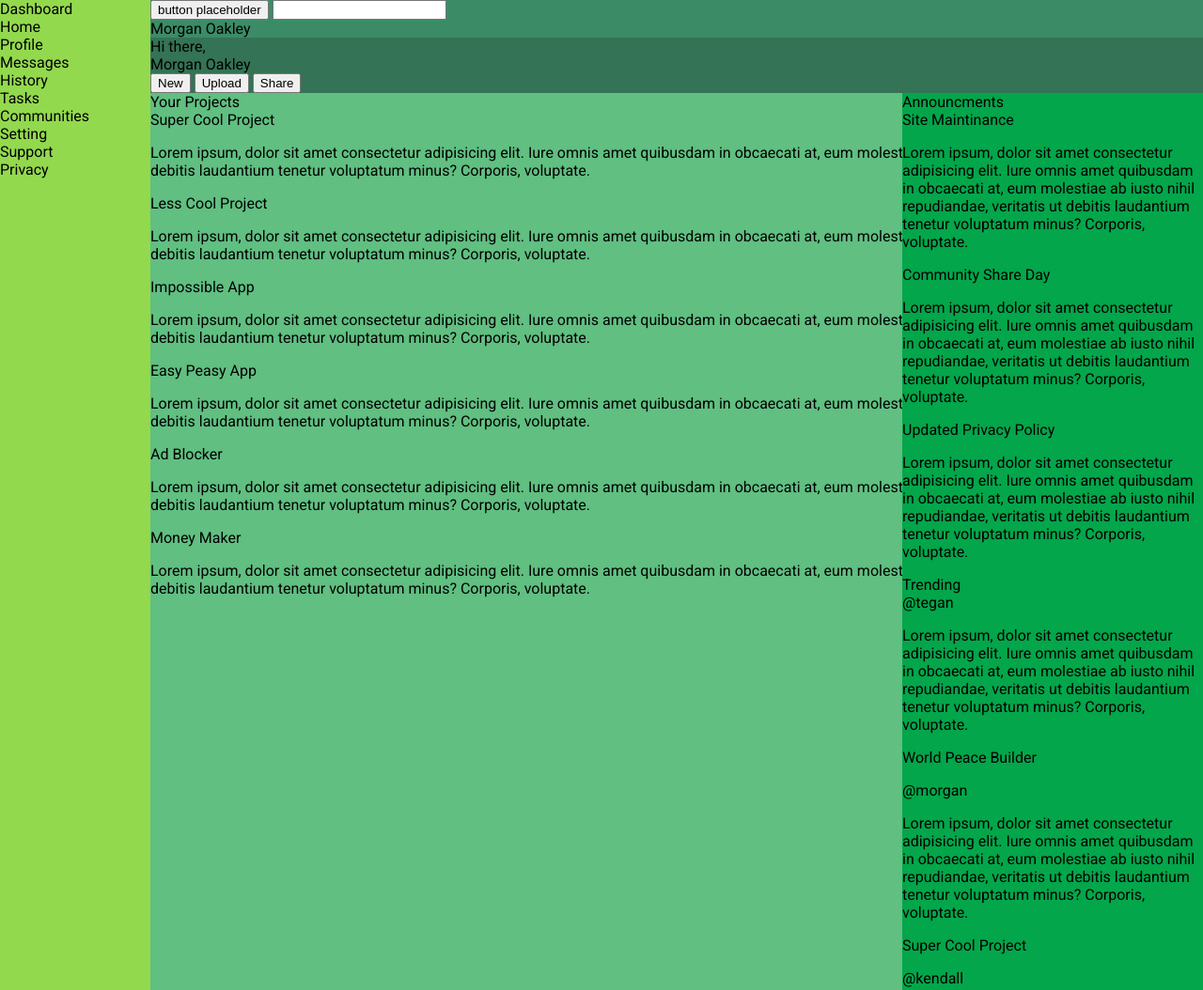
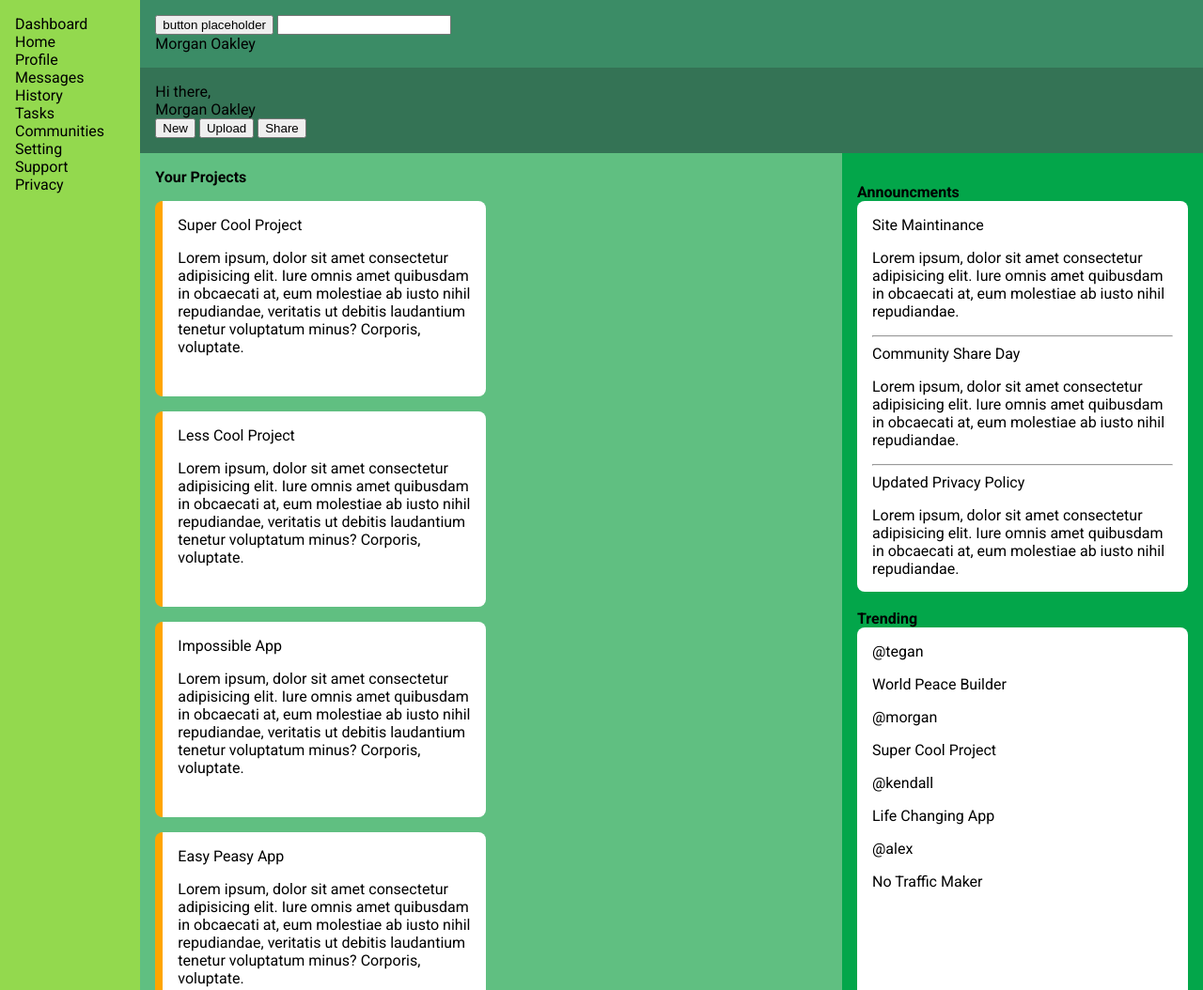
Before and after one commit to StsteveO/Admin-Dashboard, a plain HTML site: page index.html in a window 1280 px wide. Shown: the top 1054 px of the page at 94% size. Drawn offline with Linux system fonts and the light colour scheme; a web font is replaced by a local one.

Commit message:
format article

```diff
--- a/index.html
+++ b/index.html
@@ -62,7 +62,7 @@
             <button>Share</button>
         </nav>
         <article>
-            <div>Your Projects</div>
+            <div class="article-title">Your Projects</div>
             <div class="card 1">
                 <div class="title">Super Cool Project</div>
                 <p>Lorem ipsum, dolor sit amet consectetur adipisicing elit. Iure omnis amet quibusdam in obcaecati at, eum molestiae ab iusto nihil repudiandae, veritatis ut debitis laudantium tenetur voluptatum minus? Corporis, voluptate.</p>
@@ -107,38 +107,37 @@
             </div>
         </article>
         <aside>
-            <div>Announcments</div>
-            <div class="card Announcments">
+            <div class="card-aside-title announcments">Announcments</div>
+            <div class="card-aside announcments">
                 <div class="title">Site Maintinance</div>
-                <p>Lorem ipsum, dolor sit amet consectetur adipisicing elit. Iure omnis amet quibusdam in obcaecati at, eum molestiae ab iusto nihil repudiandae, veritatis ut debitis laudantium tenetur voluptatum minus? Corporis, voluptate.</p>
+                <p>Lorem ipsum, dolor sit amet consectetur adipisicing elit. Iure omnis amet quibusdam in obcaecati at, eum molestiae ab iusto nihil repudiandae.</p>
 
+                <hr>
                 <div class="title">Community Share Day</div>
-                <p>Lorem ipsum, dolor sit amet consectetur adipisicing elit. Iure omnis amet quibusdam in obcaecati at, eum molestiae ab iusto nihil repudiandae, veritatis ut debitis laudantium tenetur voluptatum minus? Corporis, voluptate.</p>
+                <p>Lorem ipsum, dolor sit amet consectetur adipisicing elit. Iure omnis amet quibusdam in obcaecati at, eum molestiae ab iusto nihil repudiandae.</p>
 
+                <hr>
                 <div class="title">Updated Privacy Policy</div>
-                <p>Lorem ipsum, dolor sit amet consectetur adipisicing elit. Iure omnis amet quibusdam in obcaecati at, eum molestiae ab iusto nihil repudiandae, veritatis ut debitis laudantium tenetur voluptatum minus? Corporis, voluptate.</p>
+                <p>Lorem ipsum, dolor sit amet consectetur adipisicing elit. Iure omnis amet quibusdam in obcaecati at, eum molestiae ab iusto nihil repudiandae.</p>
             </div>
 
-            <div>Trending</div>
-            <div class="card Trending">
+            <br>
+            <div class="card-aside-title trending">Trending</div>
+            <div class="card-aside trending">
                 <div class="icon"></div>
                 <div class="title">@tegan</div>
-                <p>Lorem ipsum, dolor sit amet consectetur adipisicing elit. Iure omnis amet quibusdam in obcaecati at, eum molestiae ab iusto nihil repudiandae, veritatis ut debitis laudantium tenetur voluptatum minus? Corporis, voluptate.</p>
                 <p>World Peace Builder</p>
 
                 <div class="icon"></div>
                 <div class="title">@morgan</div>
-                <p>Lorem ipsum, dolor sit amet consectetur adipisicing elit. Iure omnis amet quibusdam in obcaecati at, eum molestiae ab iusto nihil repudiandae, veritatis ut debitis laudantium tenetur voluptatum minus? Corporis, voluptate.</p>
                 <p>Super Cool Project</p>
 
                 <div class="icon"></div>
                 <div class="title">@kendall</div>
-                <p>Lorem ipsum, dolor sit amet consectetur adipisicing elit. Iure omnis amet quibusdam in obcaecati at, eum molestiae ab iusto nihil repudiandae, veritatis ut debitis laudantium tenetur voluptatum minus? Corporis, voluptate.</p>
                 <p>Life Changing App</p>
 
                 <div class="icon"></div>
                 <div class="title">@alex</div>
-                <p>Lorem ipsum, dolor sit amet consectetur adipisicing elit. Iure omnis amet quibusdam in obcaecati at, eum molestiae ab iusto nihil repudiandae, veritatis ut debitis laudantium tenetur voluptatum minus? Corporis, voluptate.</p>
                 <p>No Traffic Maker</p>
             </div>
         </aside>
--- a/styles.css
+++ b/styles.css
@@ -7,11 +7,6 @@
 body, html {
     height: 100%;
     margin: 0;
-}
-
-.container {
-    height: 100%;
-    /* padding: 16px; */
 }
 
 :root{
@@ -27,10 +22,19 @@ body, html {
 /* Light 300, Regular 400, Bold 700, Black 900 */
 
 .container{
+    height: 100%;
     font-family: 'Roboto', sans-serif;
     display: grid;
     grid-template-columns: 1fr 5fr 2fr;
     grid-template-rows: 1fr 1fr 7fr;
+}
+
+.sidebar,
+header,
+nav,
+article,
+aside{
+    padding: 1rem;
 }
 
 .sidebar{
@@ -52,13 +56,46 @@ nav{
 }
 
 article{
-    grid-column: 2/-1;
+    grid-column: 2/-2;
     grid-row: 3/4;
     background-color: #60BF81;
+    display: grid;
+    gap: 1rem;
+    grid-template-columns: repeat(auto-fit, minmax(22rem, 1fr));
 }
+
+.article-title{
+    grid-column: 1/-1;
+    font-weight: bold;
+    align-self: center;
+}
+
+.card-aside-title{
+    font-weight: bold;
+    align-self: center;
+}
+
 
 aside{
     grid-column: 3/-1;
     grid-row: 3/4;
     background-color: #03A64A;
+    padding-top: 2rem;
 }
+
+.card{
+    padding: 1rem;
+    border-radius: .5rem;
+    border-left: solid orange .5rem;
+    background-color: white;
+    width: 22rem;
+    height: 13rem;
+}
+
+.card-aside{
+    padding: 1rem;
+    border-radius: .5rem;
+    background-color: white;
+    width: 22rem;
+    height: 26rem;
+}
```
